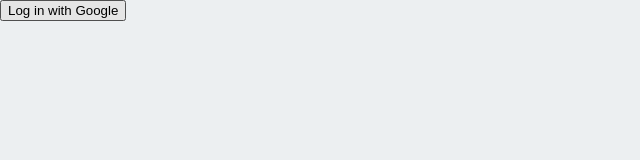
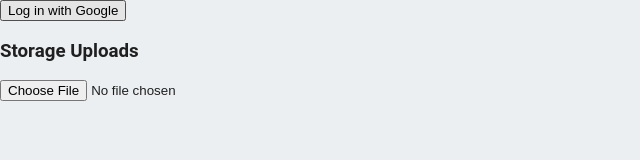
Before and after one commit to BenPearo/firebase-deployment-test, a plain HTML site: page public/index.html in a window 1280 px wide. Shown: the whole page, without its empty margins (0-640 px from the left). Drawn offline with Linux system fonts and the light colour scheme; some packages are replaced by stand-ins of ours; no server answers.

Commit message:
added image upload and display

```diff
--- a/public/app.js
+++ b/public/app.js
@@ -22,6 +22,9 @@ document.addEventListener("DOMContentLoaded", e => {
     // searching for item with predicate
     const query = productsRef.where('price', '>=', 10);
 
+    // order by price descending limit 5
+    // const query = productsRef.orderBy('price', 'desc').limit(5);
+
     query.get()
     .then(products => {
         products.forEach(doc => {
@@ -44,6 +47,23 @@ function googleLogin() {
     firebase.auth().signInWithPopup(provider)
     .then(result => {
         const user = result.user;
-        document.write(`Hello ${user.displayName}`);
+        console.log(`Hello ${user.displayName}`);
     });
 }
+
+function uploadFile(files) {
+    const storageRef = firebase.storage().ref();
+    const file = files.item(0);
+    const horseRef = storageRef.child(`images/${file.name}`);
+
+
+    const task = horseRef.put(file);
+
+    task.then(snapshot => {
+        console.log(snapshot);
+        snapshot.ref.getDownloadURL()
+        .then(url => {
+            document.querySelector('#imgUpload').setAttribute('src', url);
+        });
+    });
+}
--- a/public/index.html
+++ b/public/index.html
@@ -12,6 +12,7 @@
     <script defer src="/__/firebase/6.3.3/firebase-database.js"></script>
     <script defer src="/__/firebase/6.3.3/firebase-messaging.js"></script>
     <script defer src="/__/firebase/6.3.3/firebase-firestore.js"></script>
+    <script defer src="/__/firebase/6.3.3/firebase-storage.js"></script>
     <!-- initialize the SDK after all desired features are loaded -->
     <script defer src="/__/firebase/init.js"></script>
 
@@ -34,6 +35,14 @@
     <button onClick="googleLogin()">
       Log in with Google
     </button>
+
+    <h3>Storage Uploads</h3>
+
+    <input type="file" onchange="uploadFile(this.files)">
+
+    <img id="imgUpload" src="" width="100vw">
+
+
     <script src="app.js"></script>
   </body>
 </html>
```
